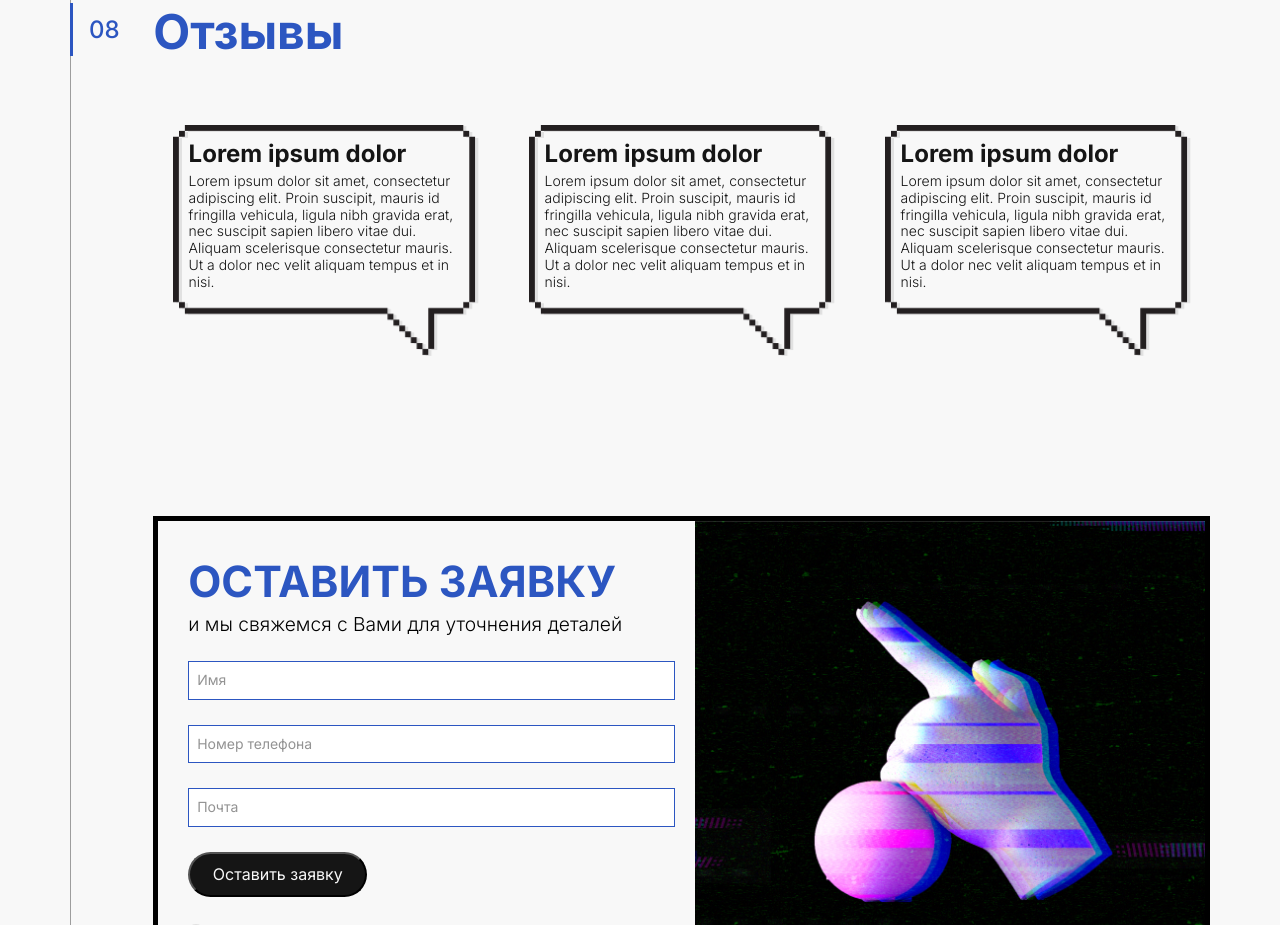
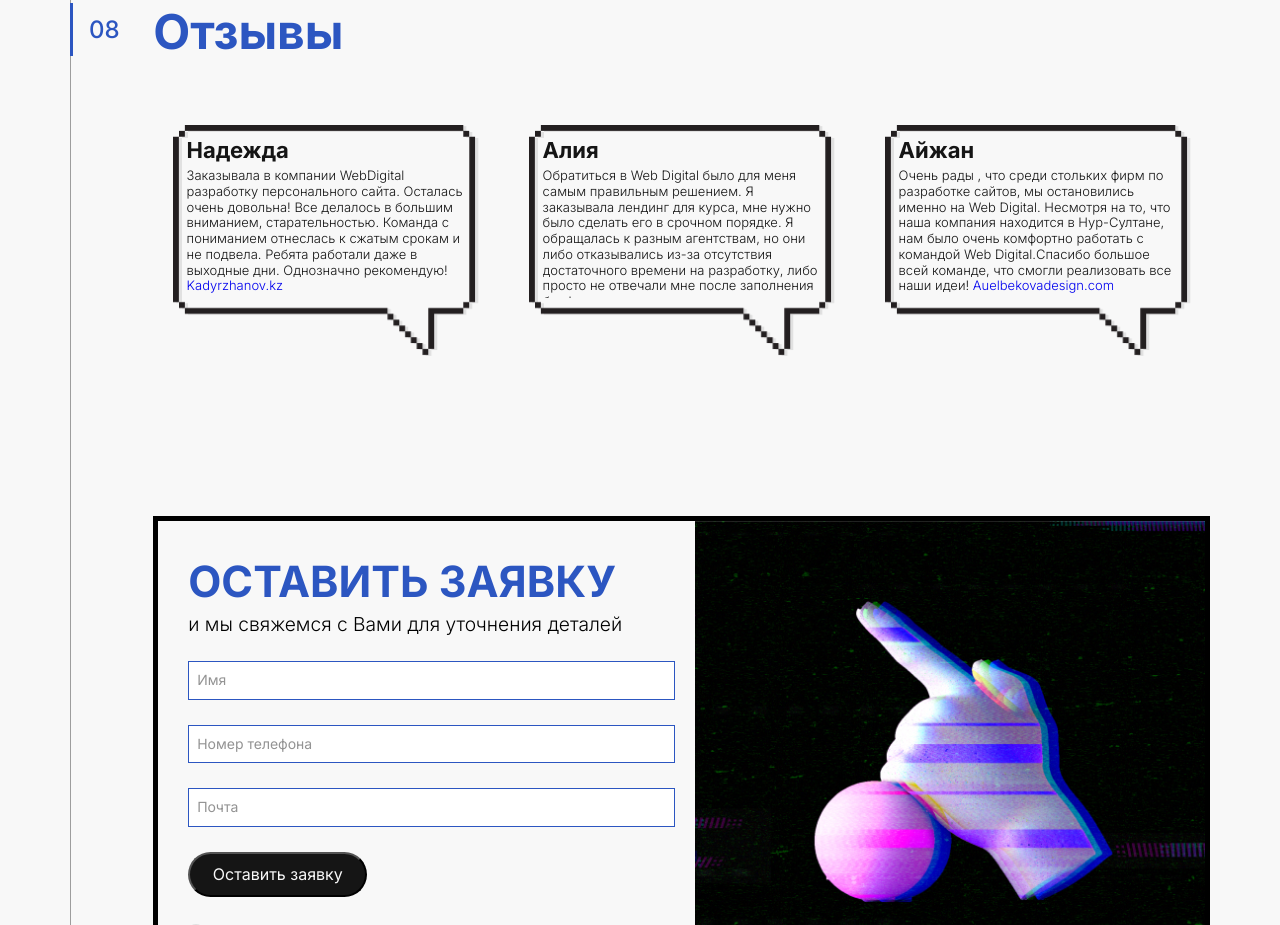
Before and after one commit to emiliaweb/webdigital-site, a website: page app/index.html in a window 1280 px wide. Shown: the part 6100-7025 px from the top of the page. Drawn offline with nearby package versions, Linux system fonts and the light colour scheme; animation ran at ten frames a second.

Commit message:
Update reviews

```diff
--- a/app/assets/css/sass/components/_reviews.scss
+++ b/app/assets/css/sass/components/_reviews.scss
@@ -14,18 +14,30 @@
         background-image: url('../img/decorations/review-bubble.png');
         background-size: 100% 100%;
         background-repeat: no-repeat;
-        padding: 14px 16px 55px;
+        padding: 12px 14px 55px;
         color: var(--clr-neutral-100);
         &-title {
             font-weight: 700;
-            font-size: clamp(22px, 2vw, 24px);
+            font-size: clamp(20px, 2vw, 22px);
             line-height: 1.208em;
         }
         &-text {
             margin-top: 5px;
             font-weight: 300;
-            font-size: 14px;
+            // font-size: 14px;
+            font-size: clamp(13px, 1vw, 13.5px);
             line-height: 1.208em;
+            overflow-y: auto;
+            max-height: 130px;
+            &::-webkit-scrollbar {
+                width: 2px;
+            }
+            &::-webkit-scrollbar-track {
+                background: rgb(206, 206, 206);
+            }
+            &::-webkit-scrollbar-thumb {
+                background: rgb(175, 175, 175);
+            }
         }
     }
 }
--- a/app/index.html
+++ b/app/index.html
@@ -590,18 +590,18 @@
 		<div class="reviews-wrap">
 
 			<div class="reviews-item" data-aos="fade-right" data-aos-delay="100">
-				<div class="reviews-item-title">Lorem ipsum dolor</div>
-				<div class="reviews-item-text">Lorem ipsum dolor sit amet, consectetur adipiscing elit. Proin suscipit, mauris id fringilla vehicula, ligula nibh gravida erat, nec suscipit sapien libero vitae dui. Aliquam scelerisque consectetur mauris. Ut a dolor nec velit aliquam tempus et in nisi.</div>
+				<div class="reviews-item-title">Надежда</div>
+				<div class="reviews-item-text">Заказывала в компании WebDigital разработку персонального сайта. Осталась очень довольна! Все делалось в большим вниманием, старательностью. Команда с пониманием отнеслась к сжатым срокам и не подвела. Ребята работали даже в выходные дни. Однозначно рекомендую! <br> <a href="https://Kadyrzhanov.kz">Kadyrzhanov.kz</a></div>
 			</div>
 
 			<div class="reviews-item" data-aos="fade-right" data-aos-delay="200">
-				<div class="reviews-item-title">Lorem ipsum dolor</div>
-				<div class="reviews-item-text">Lorem ipsum dolor sit amet, consectetur adipiscing elit. Proin suscipit, mauris id fringilla vehicula, ligula nibh gravida erat, nec suscipit sapien libero vitae dui. Aliquam scelerisque consectetur mauris. Ut a dolor nec velit aliquam tempus et in nisi.</div>
+				<div class="reviews-item-title">Алия</div>
+				<div class="reviews-item-text">Обратиться в Web Digital было для меня самым правильным решением. Я заказывала лендинг для курса, мне нужно было сделать его в срочном порядке. Я обращалась к разным агентствам, но они либо отказывались из-за отсутствия достаточного времени на разработку, либо просто не отвечали мне после заполнения брифа. <br> <a href="https://Arcanum.kz">Arcanum.kz</a></div>
 			</div>
 
 			<div class="reviews-item" data-aos="fade-right" data-aos-delay="300">
-				<div class="reviews-item-title">Lorem ipsum dolor</div>
-				<div class="reviews-item-text">Lorem ipsum dolor sit amet, consectetur adipiscing elit. Proin suscipit, mauris id fringilla vehicula, ligula nibh gravida erat, nec suscipit sapien libero vitae dui. Aliquam scelerisque consectetur mauris. Ut a dolor nec velit aliquam tempus et in nisi.</div>
+				<div class="reviews-item-title">Айжан</div>
+				<div class="reviews-item-text">Очень рады , что среди стольких фирм по разработке сайтов, мы остановились именно на Web Digital. Несмотря на то, что наша компания находится в Нур-Султане, нам было очень комфортно работать с командой Web Digital.Спасибо большое всей команде, что смогли реализовать все наши идеи! <a href="https://Auelbekovadesign.com">Auelbekovadesign.com</a></div>
 			</div>
 
 		</div>
```
Also changed, not shown: app/assets/css/index.min.css.
